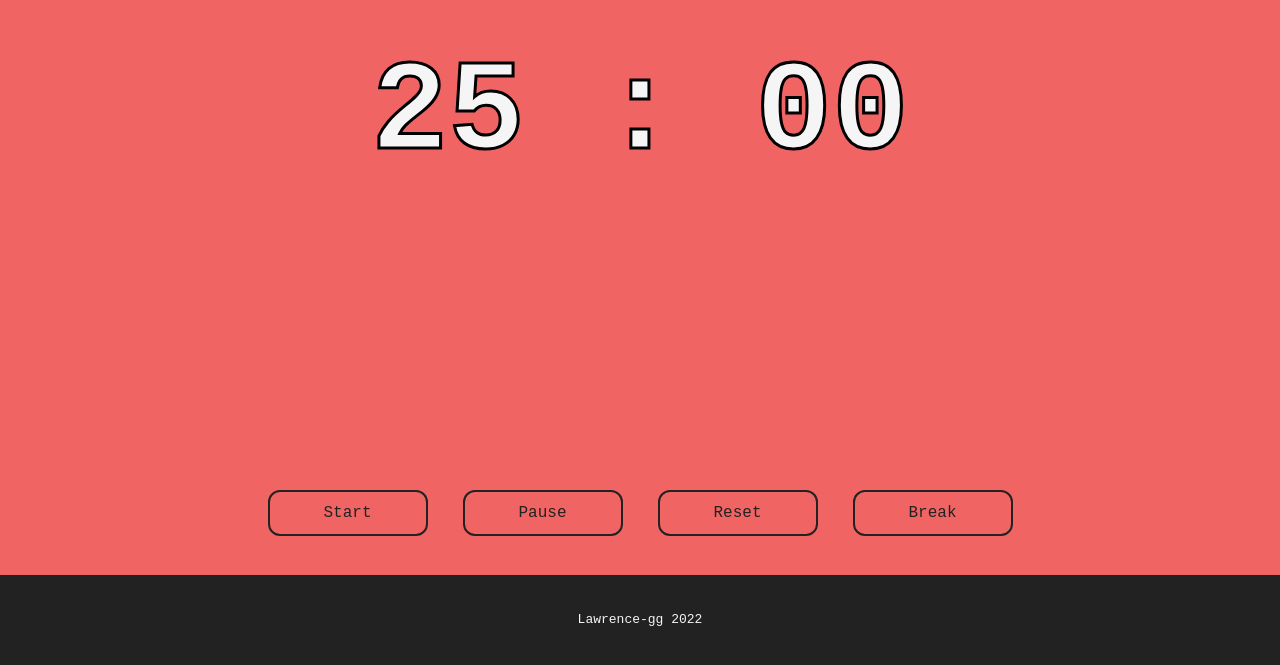
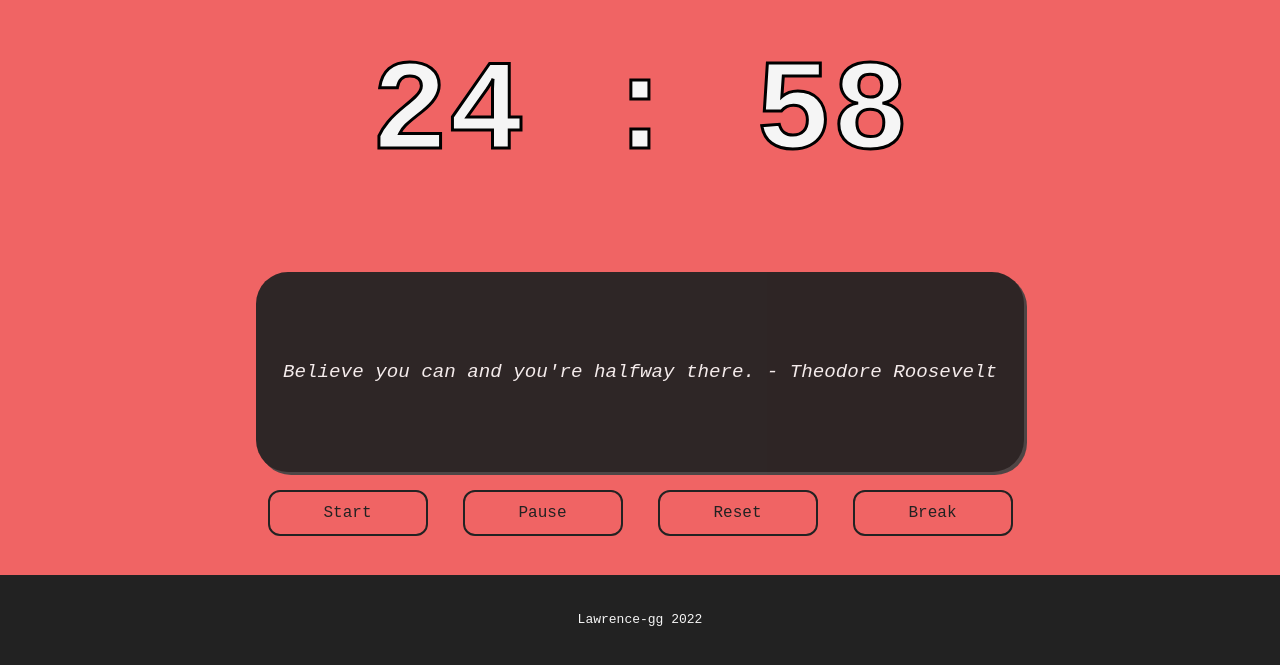
Before and after one commit to Lawrence-gg/Apple-timer, a plain HTML site: page index.html in a window 1280 px wide. Both pictures are taken after a click on the button "Start". Shown: the part 125-790 px from the top of the page. Drawn offline with Linux system fonts and the light colour scheme.

Commit message:
Moved out of script sub-folder to publish

```diff
--- a/index.html
+++ b/index.html
@@ -38,7 +38,7 @@
       <p>Lawrence-gg 2022</p>
     </footer>
   </body>
-  <script src="/script/main.js" defer></script>
-  <script src="/script/quotes.js" defer></script>
+  <script src="main.js" defer></script>
+  <script src="quotes.js" defer></script>
 
 </html>
--- /dev/null
+++ b/main.js
@@ -0,0 +1,87 @@
+let counting = undefined;
+let minuteSetting = '25';
+
+const minutes = document.querySelector('.timer-minutes');
+const seconds = document.querySelector('.timer-seconds');
+
+const startBtn = document.querySelector('.timer-mode-start');
+const pauseBtn = document.querySelector('.timer-mode-pause');
+const resetBtn = document.querySelector('.timer-mode-reset');
+const switchModeBtn = document.querySelector('.timer-mode-break');
+const quote = document.querySelector('.quote');
+let quoteText = document.querySelector('.quote-text');
+
+//Starting the timer;
+startBtn.addEventListener('click', () => {
+  if (counting == undefined) counting = setInterval(timer, 1000);
+  displayQuote();
+});
+//Pause
+pauseBtn.addEventListener('click', () => {
+  counting = clearInterval(counting);
+});
+
+//Reset
+resetBtn.addEventListener('click', () => {
+  counting = clearInterval(counting);
+  resetTimer();
+});
+
+//Fade in and display random quote with typewriter effect
+function displayQuote() {
+  quote.classList.add('fadeIn');
+  quote.classList.remove('hide');
+  quotes.chooseQuote(quoteObj);
+}
+
+//Work mode: Default 25 Minutes, Break mode: 5 Minutes;
+switchModeBtn.addEventListener('click', () => {
+  counting = clearInterval(counting);
+  if (switchModeBtn.innerHTML == 'Break') {
+    minuteSetting = '05';
+    switchModeBtn.innerHTML = 'Work';
+  } else {
+    minuteSetting = '25';
+    switchModeBtn.innerHTML = 'Break';
+  }
+  resetTimer();
+});
+
+//reset
+function resetTimer() {
+  minutes.innerHTML = minuteSetting;
+  seconds.innerHTML = '00';
+  quote.classList.add('hide');
+  quote.classList.remove('fadeIn');
+}
+
+//Timer clock function
+function timer() {
+  let currentMinutes = minutes.innerHTML;
+  let currentSeconds = seconds.innerHTML;
+
+  if (currentMinutes != 00) {
+    if (currentSeconds == 0) {
+      currentMinutes--;
+      currentSeconds = 59;
+    } else {
+      currentSeconds--;
+    }
+  } else if (currentMinutes == 0 && currentSeconds != 0) {
+    currentSeconds--;
+  } else {
+    return;
+  }
+  updateTime(currentMinutes, currentSeconds);
+}
+
+function updateTime(currentMinutes, currentSeconds) {
+  minutes.innerHTML = currentMinutes;
+  if (currentSeconds < 10) {
+    seconds.innerHTML = `0${currentSeconds}`;
+    document.title = `${currentMinutes}:0${currentSeconds}`;
+  } else {
+    seconds.innerHTML = currentSeconds;
+    document.title = `(${currentMinutes}:${currentSeconds})`;
+  }
+}
--- /dev/null
+++ b/quotes.js
@@ -0,0 +1,108 @@
+let quotes = {
+  chooseQuote: chooseQuote,
+};
+
+let quoteObj = {
+  q1: {
+    quote:
+      'It took me quite a long time to develop a voice, and now that I have it, I am not going to be silent.',
+    author: 'Madeleine Albright',
+  },
+  q2: {
+    quote:
+      'Education is the most powerful weapon which you can use to change the world.',
+    author: 'Nelson Mandela',
+  },
+  q3: {
+    quote:
+      'Take the attitude of a student, never be too big to ask questions, never know too much to learn something new.',
+    author: 'Augustine Og Mandino',
+  },
+  q4: {
+    quote:
+      "The elevator to success is out of order. You'll have to use the stairs, one step at a time.",
+    author: 'Joe Girard',
+  },
+  q5: {
+    quote: 'People say nothing is impossible, but I do nothing every day.',
+    author: 'Winnie the Pooh',
+  },
+  q6: {
+    quote:
+      'Just one small positive thought in the morning can change your whole day.',
+    author: 'Dalai Lama',
+  },
+  q7: {
+    quote: 'Be messy and complicated and afraid and show up anyways.',
+    author: 'Glennon Doyle Melton',
+  },
+  q8: {
+    quote: "Believe you can and you're halfway there.",
+    author: 'Theodore Roosevelt',
+  },
+  q9: {
+    quote:
+      'Always remember that you are absolutely unique. Just like everyone else.',
+    author: 'Margaret Mead',
+  },
+  q10: {
+    quote:
+      'Tell me and I forget. Teach me and I remember. Involve me and I learn',
+    author: 'Benjamin Franklin',
+  },
+  q11: {
+    quote: 'Never let the fear of striking out keep you from playing the game',
+    author: 'Babe Ruth',
+  },
+  q12: {
+    quote:
+      'You have brains in your head. You have feet in your shoes. You can steer yourself in any direction you choose',
+    author: 'Dr.Seuss',
+  },
+  q13: {
+    quote:
+      'If life were predictable it would cease to be life and be without flavor.',
+    author: 'Eleanor Roosevelt',
+  },
+  q14: {
+    quote:
+      'In this life we cannot do great things. We can only do small things with great love',
+    author: 'Mother Teresa',
+  },
+  q15: {
+    quote:
+      "Go confidently in the direction of your dreams! Live the life you've imagined.",
+    author: 'Henry David Thoreau',
+  },
+  q16: {
+    quote:
+      'Success usually comes to those who are too busy to be looking for it.',
+    author: 'Henry David Thoreau',
+  },
+  q17: {
+    quote:
+      'If you look really closely, most overnight successes took a long time.',
+    author: 'Steve Jobs',
+  },
+  q18: {
+    quote: 'A smile will gain you ten more years in life.',
+    author: 'Chinese Proverb',
+  },
+  q19: {
+    quote:
+      'He who asks is a fool for five minutes, but he who does not ask remains a fool forever.',
+    author: 'Chinese Proverb',
+  },
+  q20: {
+    quote: 'Patience is a bitter plant, but its fruit is sweet.',
+    author: 'Chinese Proverb',
+  },
+};
+
+function chooseQuote(obj) {
+  let quoteText = document.querySelector('.quote-text');
+  let key = Object.keys(obj);
+  let chosenQuote = obj[key[(key.length * Math.random()) >> 0]];
+  let author = obj[key[(key.length * Math.random()) >> 0]].author;
+  return (quoteText.textContent = `${chosenQuote.quote} - ${chosenQuote.author}`);
+}
```
